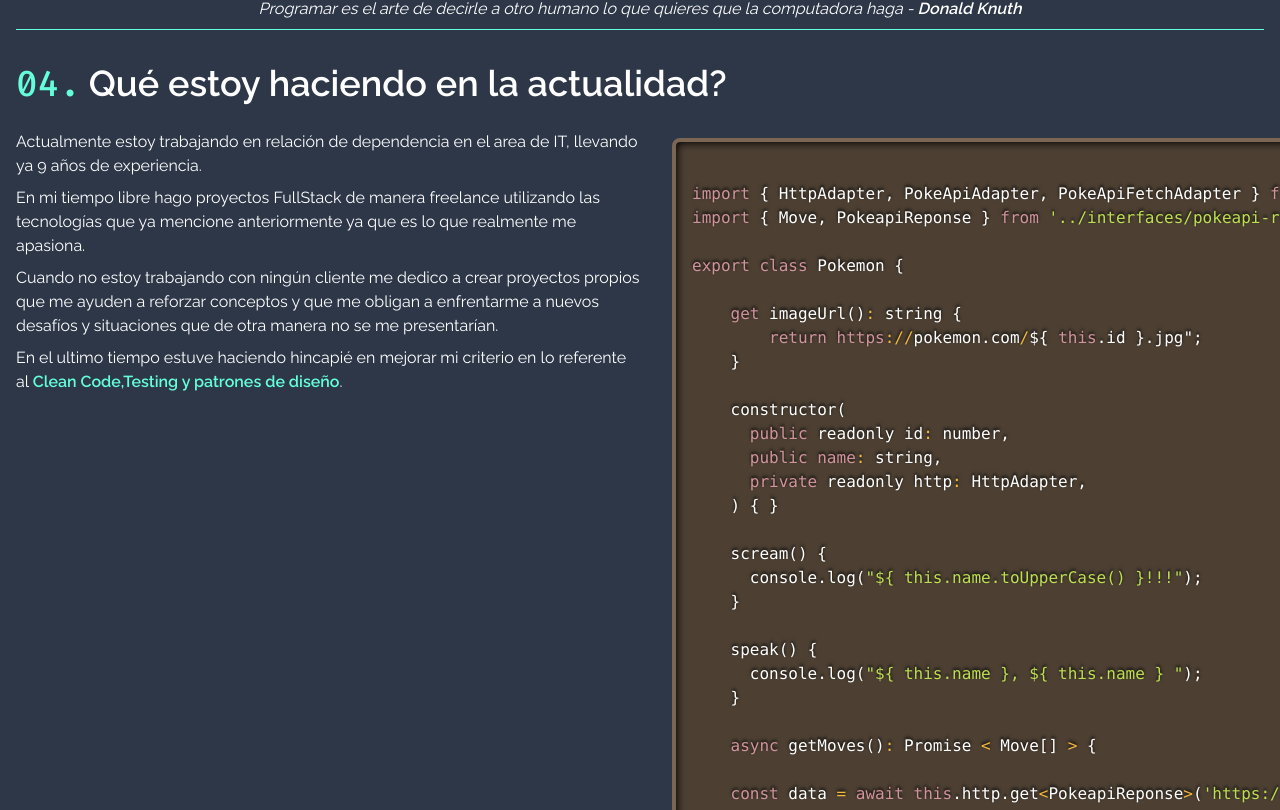
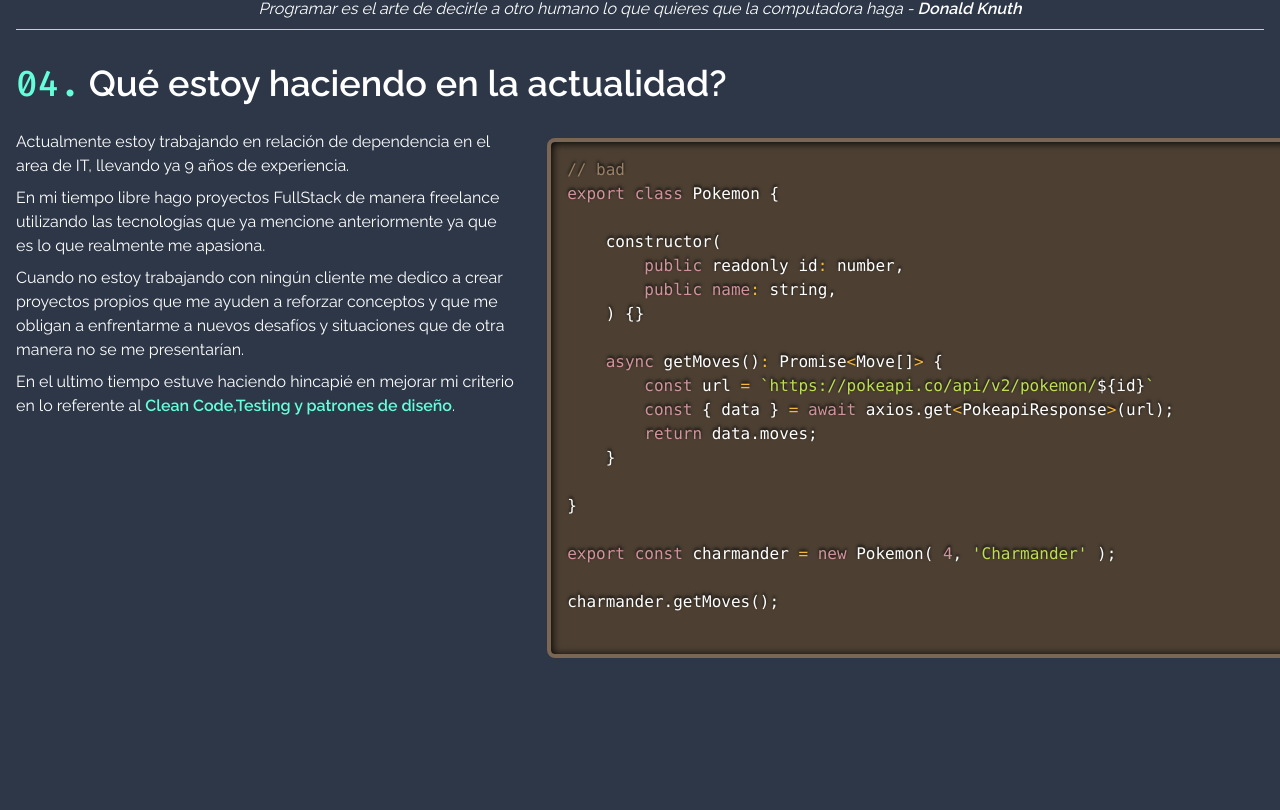
Before and after one commit to nahuelDev23/myPageCv, a Next.js app: page / in a window 1280 px wide. Shown: the part 2110-2920 px from the top of the page. After the commit the page ends 2880 px from the top, so only its background shows below. Built offline with nearby package versions, Linux system fonts and the light colour scheme.

Commit message:
carousel with code

```diff
--- a/components/sections/Present.tsx
+++ b/components/sections/Present.tsx
@@ -1,15 +1,19 @@
 import { Grid, Stack, Text } from "@chakra-ui/react";
+import useEmblaCarousel from "embla-carousel-react";
 
-import { Highlighter, CodeExample } from "../ui";
+import { Highlighter, Carousel } from "../ui";
 import { HeadTitle } from "../ui/HeadTitle";
+import { slidesCode } from "../ui/codeExample/codeExampleText";
 
 export const Present = () => {
+  const [viewportRef, emblaApi] = useEmblaCarousel();
+
   return (
     <Stack my="8">
       <HeadTitle number="04" title="Qué estoy haciendo en la actualidad?" />
       <Grid
         gap="8"
-        gridTemplateColumns={{ base: "repeat(1,1fr)", sm: "50% 50%" }}
+        gridTemplateColumns={{ base: "repeat(1,1fr)", sm: "40% 60%" }}
       >
         <Stack>
           <Text>
@@ -34,7 +38,7 @@ export const Present = () => {
           </Text>
         </Stack>
         <Stack>
-          <CodeExample />
+          <Carousel slidesCode={slidesCode} viewportRef={viewportRef} />
         </Stack>
       </Grid>
     </Stack>
--- /dev/null
+++ b/components/ui/Carousel/Carousel.tsx
@@ -0,0 +1,32 @@
+import { Box } from "@chakra-ui/react";
+import { EmblaOptionsType } from "embla-carousel-react";
+
+import { CodeExample } from "../codeExample";
+
+import s from "./carousel.module.css";
+
+type PropType = {
+  options?: EmblaOptionsType;
+  slidesCode: any;
+  viewportRef: any;
+};
+
+export const Carousel = (props: PropType) => {
+  const { slidesCode, viewportRef } = props;
+
+  return (
+    <>
+      <div ref={viewportRef} className={s.embla}>
+        <Box className={s.embla__container}>
+          {slidesCode.map(
+            (typeOfCodeExample: { code: string }, index: number) => (
+              <Box key={index} className={s.embla__slide}>
+                <CodeExample code={typeOfCodeExample.code} />
+              </Box>
+            ),
+          )}
+        </Box>
+      </div>
+    </>
+  );
+};
--- /dev/null
+++ b/components/ui/Carousel/carousel.module.css
@@ -0,0 +1,13 @@
+.embla {
+  overflow: hidden;
+}
+
+.embla__container {
+  display: flex;
+}
+.embla__slide {
+  position: relative;
+  flex: 0 0 100%;
+  max-width: 100%;
+  margin-left: 10px;
+}
--- /dev/null
+++ b/components/ui/Carousel/index.ts
@@ -0,0 +1 @@
+export * from "./Carousel";
--- a/components/ui/codeExample/CodeExample.tsx
+++ b/components/ui/codeExample/CodeExample.tsx
@@ -1,12 +1,13 @@
 import { Prism as SyntaxHighlighter } from "react-syntax-highlighter";
 import { dark } from "react-syntax-highlighter/dist/cjs/styles/prism";
 
-import { goodCode } from "./codeExampleText";
+// import { goodCode } from "./codeExampleText";
 
-export const CodeExample = () => {
+export const CodeExample = ({ code }: { code: string }) => {
+  // todo poner code
   return (
     <SyntaxHighlighter language="javascript" style={dark}>
-      {goodCode}
+      {code}
     </SyntaxHighlighter>
   );
 };
--- a/components/ui/codeExample/codeExampleText.ts
+++ b/components/ui/codeExample/codeExampleText.ts
@@ -1,30 +1,14 @@
-export const badCode = `
-import axios from "axios";
-import { Move, PokeapiResponse } from '../interfaces/pokeapi-response.interface';
-
+const badCode = `// bad
 export class Pokemon {
-
-    get imageUrl(): string {
-        return "https://pokemon.com/\${ this.id }.jpg";
-    }
 
     constructor(
         public readonly id: number,
         public name: string,
     ) {}
 
-    scream() {
-        console.log("\${ this.name.toUpperCase() }!!!");
-    }
-
-    speak() {
-        console.log("\${ this.name }, \${this.name}");
-    }
-
     async getMoves(): Promise<Move[]> {
-        const { data } = await axios.get<PokeapiResponse>('https://pokeapi.co/api/v2/pokemon/4');
-        console.log( data.moves );
-
+        const url = \`https://pokeapi.co/api/v2/pokemon/\${id}\`
+        const { data } = await axios.get<PokeapiResponse>(url);
         return data.moves;
     }
 
@@ -36,15 +20,8 @@ charmander.getMoves();
 
 `;
 
-export const goodCode = `
-import { HttpAdapter, PokeApiAdapter, PokeApiFetchAdapter } from '../api/pokeApi.adapter';
-import { Move, PokeapiReponse } from '../interfaces/pokeapi-response.interface';
-
+const goodCode = `// better
 export class Pokemon {
-
-    get imageUrl(): string {
-        return https://pokemon.com/\${ this.id }.jpg";
-    }
 
     constructor(
       public readonly id: number,
@@ -52,22 +29,13 @@ export class Pokemon {
       private readonly http: HttpAdapter,
     ) { }
 
-    scream() {
-      console.log("\${ this.name.toUpperCase() }!!!");
+    async getMoves(): Promise < Move[] > {
+        const url = \`https://pokeapi.co/api/v2/pokemon/\${id}\`
+        const data = await this.http.get<PokeapiReponse>(url);
+        return data.moves;
     }
+}
 
-    speak() {
-      console.log("\${ this.name }, \${ this.name } ");
-    }
-
-    async getMoves(): Promise < Move[] > {
-
-    const data = await this.http.get<PokeapiReponse>('https://pokeapi.co/api/v2/pokemon/4');
-
-    return data.moves;
-    }
-
-}
 const pokeApiAxios = new PokeApiAdapter();
 const pokeApiFetch = new PokeApiFetchAdapter();
 
@@ -76,3 +44,5 @@ export const charmander = new Pokemon(4, 'Charmander', pokeApiAxios);
 charmander.getMoves();
 
 `;
+
+export const slidesCode = [{ code: badCode }, { code: goodCode }];
--- a/components/ui/index.ts
+++ b/components/ui/index.ts
@@ -11,3 +11,5 @@ export * from "./HeadTitle";
 export * from "./Highlighter";
 
 export * from "./codeExample";
+
+export * from "./Carousel";
--- a/package.json
+++ b/package.json
@@ -17,6 +17,7 @@
     "@fontsource/fira-code": "^4.5.10",
     "@fontsource/inconsolata": "^4.5.6",
     "@fontsource/raleway": "^4.5.9",
+    "embla-carousel-react": "^7.0.0-rc05",
     "firacode": "^6.2.0",
     "framer-motion": "^6.4.2",
     "next": "12.2.0",
```
Also changed, not shown: 2 other files (tests, documents, lock files or other folders).
